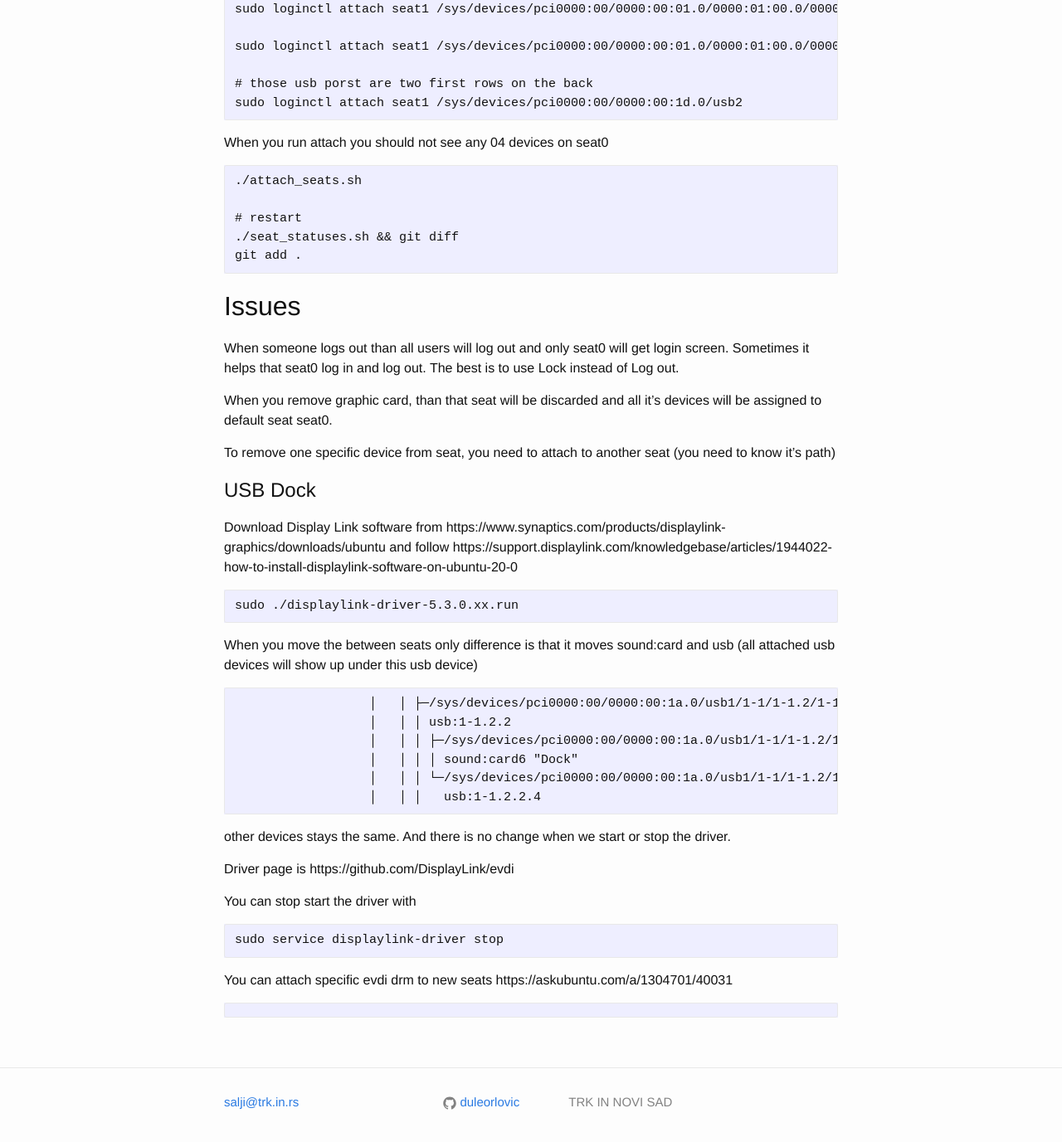
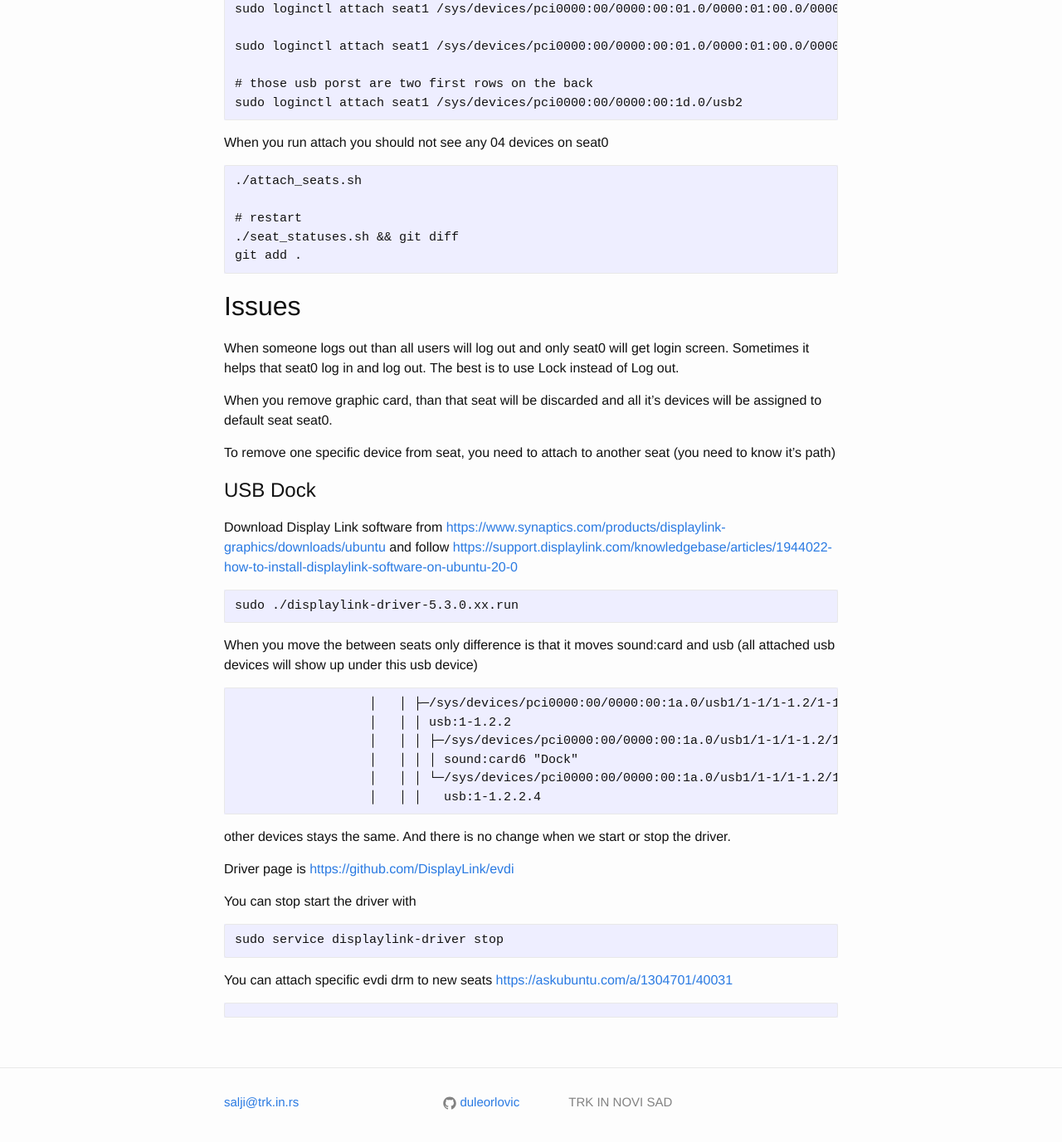
Before and after one commit to trkin/dev.trk.in.rs, a Jekyll site: the page built from _posts/2023-01-05-ubuntu-multiseat.md, in a window 1280 px wide and 1400 px high, scrolled down 1579 px. Shown: the top 1377 px of the window at 83% size. Built offline with Jekyll 4.4.1, drawn with Linux system fonts in a browser that asks for light colours; the table of contents is made by our own code; some of the changed text lies outside the part shown.

````diff
--- a/_posts/2023-01-05-ubuntu-multiseat.md
+++ b/_posts/2023-01-05-ubuntu-multiseat.md
@@ -3,7 +3,7 @@ layout: post
 ---
 
 You can easilly start with multiseat. Here is a nice blog
-https://www.apalrd.net/posts/2022/multiseat_intro/
+<https://www.apalrd.net/posts/2022/multiseat_intro/>
 You can use this script to get all statuses
 sudo loginctl seat-status seat3 > ~/config/loginctl/seat3.seat-status.txt
 ```
@@ -93,8 +93,8 @@ need to know it's path)
 
 # USB Dock
 
-Download Display Link software from https://www.synaptics.com/products/displaylink-graphics/downloads/ubuntu
-and follow https://support.displaylink.com/knowledgebase/articles/1944022-how-to-install-displaylink-software-on-ubuntu-20-0
+Download Display Link software from <https://www.synaptics.com/products/displaylink-graphics/downloads/ubuntu>
+and follow <https://support.displaylink.com/knowledgebase/articles/1944022-how-to-install-displaylink-software-on-ubuntu-20-0>
 
 ```
 sudo ./displaylink-driver-5.3.0.xx.run
@@ -113,13 +113,13 @@ usb (all attached usb devices will show up under this usb device)
 other devices stays the same.
 And there is no change when we start or stop the driver.
 
-Driver page is https://github.com/DisplayLink/evdi
+Driver page is <https://github.com/DisplayLink/evdi>
 
 You can stop start the driver with
 ```
 sudo service displaylink-driver stop
 ```
 
-You can attach specific evdi drm to new seats https://askubuntu.com/a/1304701/40031
+You can attach specific evdi drm to new seats <https://askubuntu.com/a/1304701/40031>
 ```
 ```
````
Also changed, not shown: _posts/2023-01-11-install-ruby-using-brew-rbenv.md (+4 -4 lines), _posts/2023-02-23-cloudflare-tunnel.md (+2 -2 lines), _posts/2023-03-15-code-style-guides.md (+3 -3 lines), _posts/2023-03-21-git-tips.md (+3 -3 lines), README.md.
